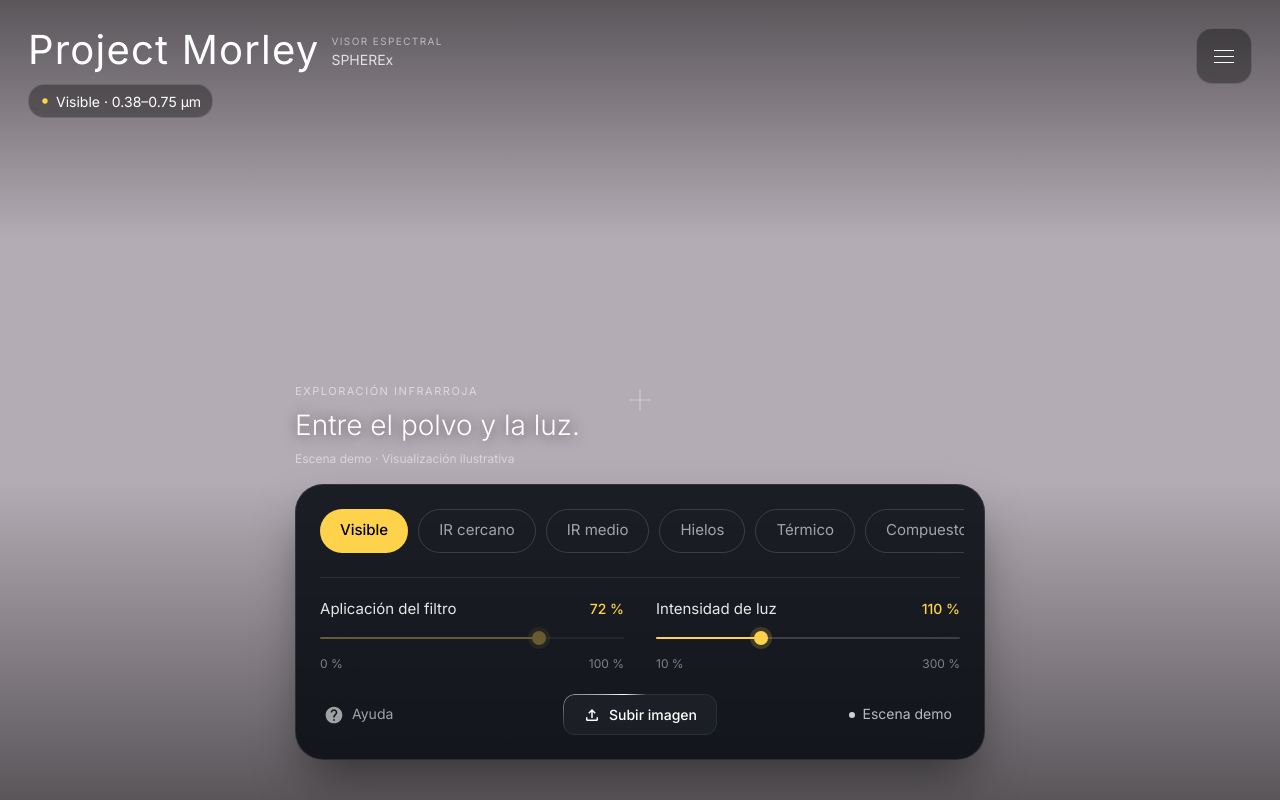
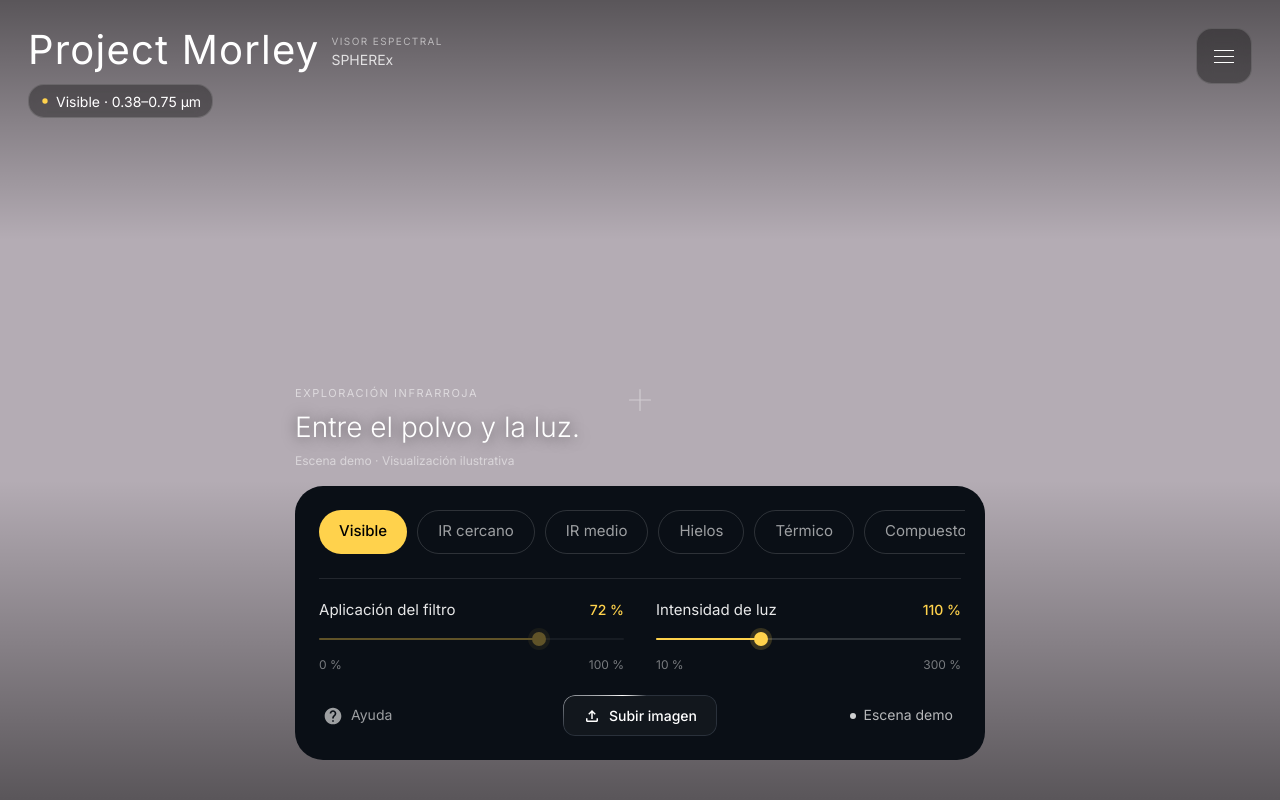
Before and after one commit to Fe1lix-01/nasa-spherex-research, a Next.js app in the folder labs/frontend/aladin-test/: page / in a window 1280 px wide. Built offline with nearby package versions, Linux system fonts and the light colour scheme; what @mui/material-nextjs would draw is missing.

Commit message:
Aplica el vidrio glassPanel al panel de controles

```diff
--- a/labs/frontend/aladin-test/src/features/viewer/components/ControlPanel.tsx
+++ b/labs/frontend/aladin-test/src/features/viewer/components/ControlPanel.tsx
@@ -7,7 +7,7 @@ import Divider from "@mui/material/Divider";
 import Paper from "@mui/material/Paper";
 import FileUploadOutlined from "@mui/icons-material/FileUploadOutlined";
 import HelpOutlined from "@mui/icons-material/HelpOutlined";
-import { eter } from "@/theme/theme";
+import { eter, glassPanel } from "@/theme/theme";
 import type { ControlOption } from "../types";
 import FilterChips from "./FilterChips";
 import LabeledSlider from "./LabeledSlider";
@@ -67,12 +67,11 @@ export default function ControlPanel({
       aria-label="Controles del visor"
       elevation={0}
       sx={{
+        ...glassPanel,
         borderRadius: "28px",
-        border: `1px solid ${eter.line}`,
-        backgroundColor: eter.panelGlass,
+        // MUI agrega un degradado claro a los Paper en modo oscuro; se anula para
+        // que el vidrio se vea parejo.
         backgroundImage: "none",
-        backdropFilter: "blur(24px)",
-        boxShadow: "0 25px 50px -12px rgba(0,0,0,0.5)",
         p: { xs: 2.5, sm: 3 },
       }}
     >
```
